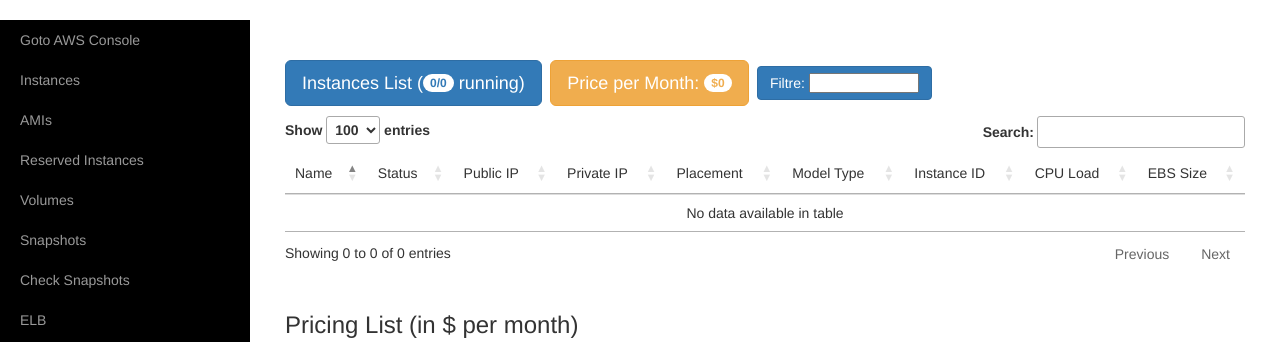
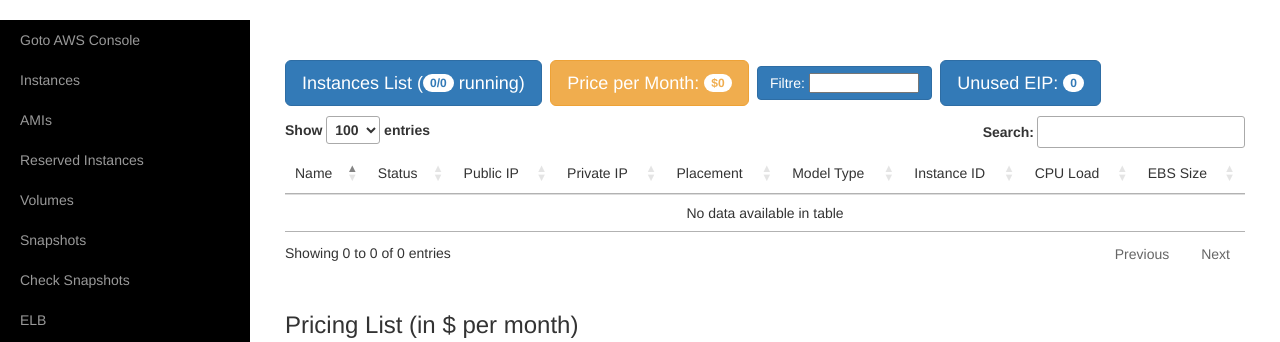
Before and after one commit to majeinfo/ezaws, a Django app: a page that uses web/templates/instances.html in a window 1280 px wide. Shown: the part 110-452 px from the top of the page. Run offline with Django 3.2, Linux system fonts and the light colour scheme; a user stored in the database is signed in; tables that the repository leaves empty hold one stand-in row (values such as "Sample post"); data that the repository does not hold is empty; some libraries are stand-ins or nearby versions.

Commit message:
Add count of unused EIP

```diff
--- a/web/templates/instances.html
+++ b/web/templates/instances.html
@@ -147,6 +147,7 @@
             <option value="shutting-dow">shutting-down</option>
         </select>
     </button>
+    <button class="btn btn-primary btn-lg" type="button">Unused EIP: <span class="badge badge-light"><b>{{ unused_eips|length }}</b></span></button>
 </h2>
 <table class="table table-hover">
     <thead><tr><td>Name</td><td>Status</td><td>Public IP</td><td>Private IP</td><td>Placement</td><td>Model Type</td><td>Instance ID</td><td>CPU Load</td><td>EBS Size</td></tr></thead>
--- a/web/views.py
+++ b/web/views.py
@@ -46,11 +46,19 @@ def get_instances(request, cust_name):
     costs = pricing.Pricing(customer.region)
 
     ec2list = []
-    context = {'current': cust_name, 'names': names, 'ec2list': ec2list, 'running_count': 0, 'price': 0}
+    context = {
+        'current': cust_name,
+        'names': names,
+        'ec2list': ec2list,
+        'unused_eips': None,
+        'running_count': 0,
+        'price': 0
+    }
 
     ec2 = session.resource('ec2')
     try:
         ips = client.describe_addresses()
+        unused_eips = _get_eips(ips)
         std_logger.debug("EC2 IPs=", ips)
     except Exception as e:
         messages.error(request, e)
@@ -84,12 +92,17 @@ def get_instances(request, cust_name):
                             'name': name,
                             'volume_size': 0})
 
+            if _is_elastic_ip(ips, inst.public_ip_address):
+                del unused_eips[inst.public_ip_address]
+
             if inst.instance_type in pricing.ec2_pricing and utils.instance_is_running(inst):
                 context['price'] += int(costs.get_EC2_cost_per_hour(inst.instance_type))
     except Exception as e:
         messages.error(request, e)
         utils.check_perm_message(request, cust_name)
         return render(request, 'instances.html', context)
+
+    context['unused_eips'] = unused_eips
 
     try:
         vol_size = collections.defaultdict(int)
@@ -608,6 +621,16 @@ def get_cloudfront(request, cust_name):
     return render(request, 'distributions.html', context)
 
 
+def _get_eips(ips):
+    eips = {}
+    if not 'Addresses' in ips: return eips
+    for ip in ips['Addresses']:
+        if 'PublicIp' in ip:
+            eips[ip['PublicIp']] = True
+
+    return eips
+
+
 def _is_elastic_ip(ips, public_ip):
     if not 'Addresses' in ips: return False
     for ip in ips['Addresses']:
```
